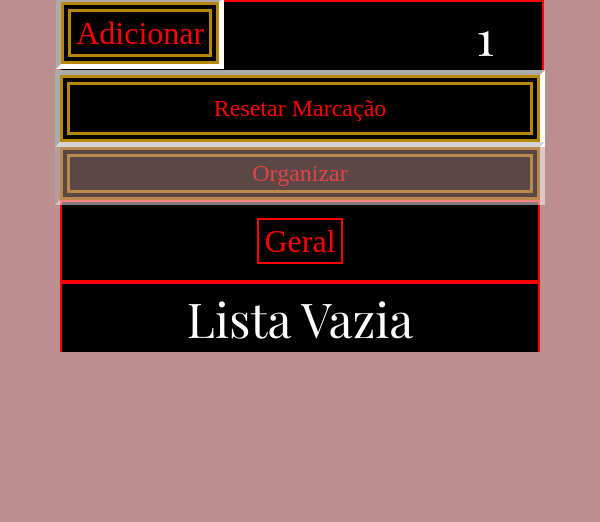
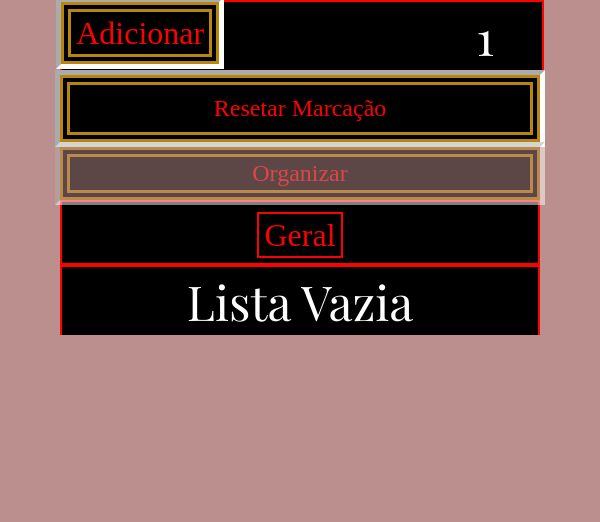
Before and after one commit to Duarts-D/Web-site-Academia-casa, a Django app: a page that uses setup/templates/base/base.html in a window 600 px wide. Shown: the part 85-607 px from the top of the page. Run offline with Django 4.2, Linux system fonts and the light colour scheme; the visitor is signed in with stand-in values (Sample User, id 1); data that the repository does not hold is empty; some libraries are stand-ins or nearby versions; some web fonts are replaced.

Commit message:
adicionando remocao button organiza apos evento click e atualizado css container categorias

```diff
--- a/setup/static/css/stylesv4.css
+++ b/setup/static/css/stylesv4.css
@@ -456,6 +456,7 @@ justify-content: center;
   flex-wrap: wrap;
   gap: 10px;
   justify-content: center;
+  padding: 16px 12% 16px 12%;
 }
 
 .categorias{
@@ -500,6 +501,9 @@ justify-content: center;
 
 @media screen and (min-width: 500px)  and (max-width: 700px){
 
+  .categorias_container{
+    padding: 10px 5px 5px 5px;
+  }
   .container__texto__segunda{
     border-right: 2px ;
     border-left: 2px ;
@@ -956,6 +960,7 @@ justify-content: center;
 
   .categorias_container{
     flex-direction: row;
+    padding: 10px 3px 5px 3px;
   }
 
   .categorias{
--- a/setup/static/js/listaOrder.js
+++ b/setup/static/js/listaOrder.js
@@ -15,12 +15,14 @@ if (regex.test(url)) {
 }
 
 buttonOrganizar.addEventListener('click',()=>{
-    sortableList.style.display = 'block'
+    sortableList.style.display = 'block';
+    buttonOrganizar.style.display = 'none'
 })
 
 
 butonOrganizarFechar.addEventListener('click',()=>{
-    sortableList.style.display = 'none'
+  buttonOrganizar.style.display = 'block'
+  sortableList.style.display = 'none'
     loadOrder()
     const order = JSON.parse(localStorage.getItem('itemOrder'));
     sendPost(order)
```
